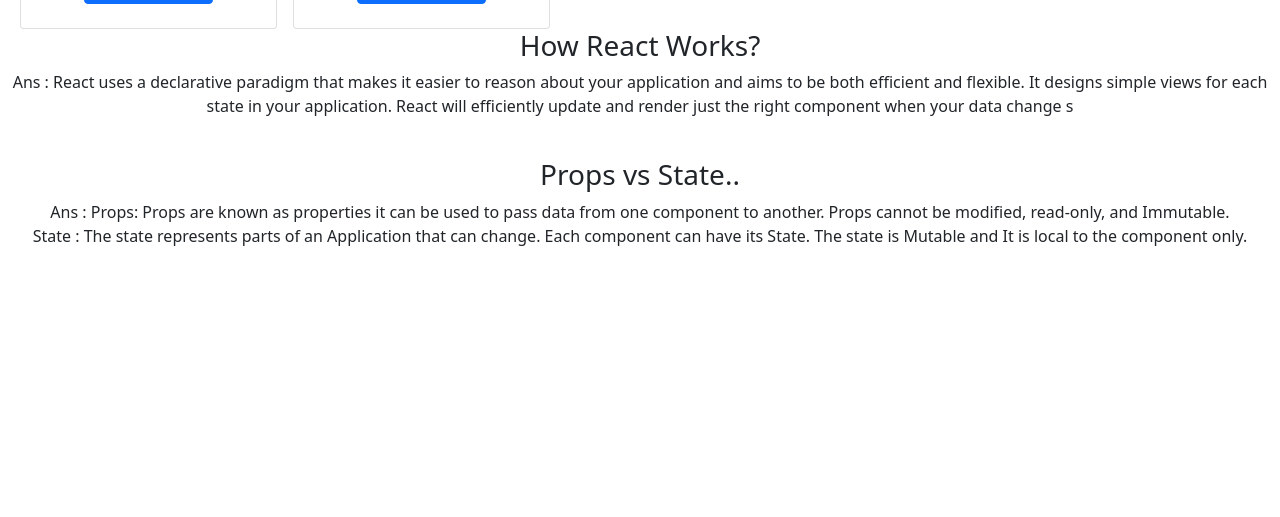
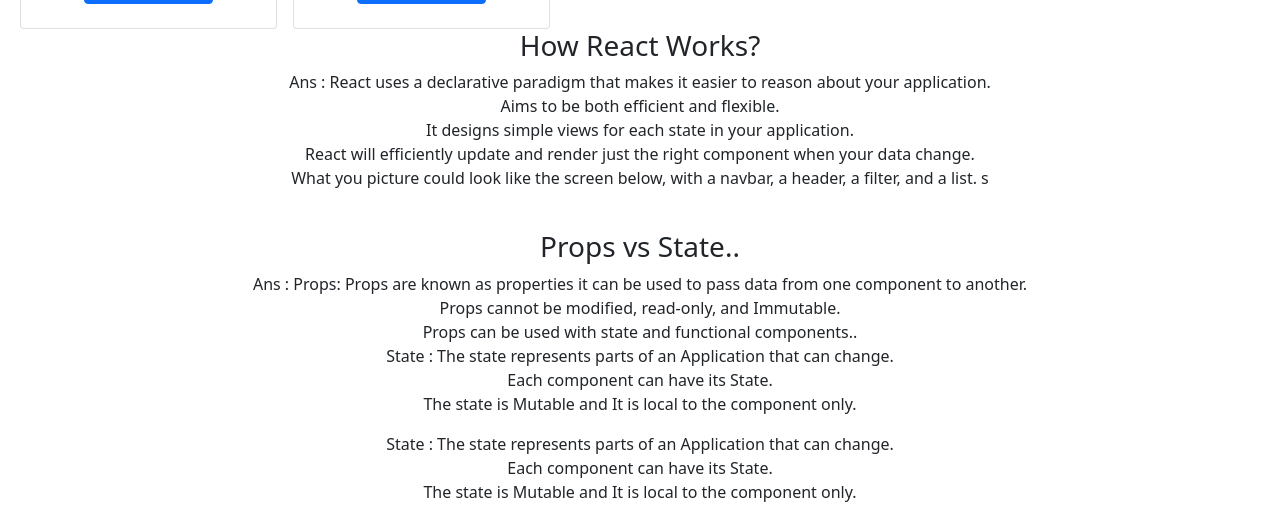
Before and after one commit to payeltilak/lucky-one, a React (Create React App) app: page / in a window 1280 px wide. Shown: the part 1293-1810 px from the top of the page. Before the commit the page ends 1557 px from the top, so only its background shows below. Built offline with nearby package versions, Linux system fonts and the light colour scheme.

Commit message:
changes & added ans

```diff
--- a/src/components/Question/Question.js
+++ b/src/components/Question/Question.js
@@ -4,15 +4,18 @@
     return (
         <div>
             <h3>How React Works?</h3>
-            <p>Ans : React uses a declarative paradigm that makes it easier to reason about your application and aims to be both efficient and flexible.
-                It designs simple views for each state in your application.
-                React will efficiently update and render just the right component when your data change
+            <p>Ans : React uses a declarative paradigm that makes it easier to reason about your application. <br />Aims to be both efficient and flexible.<br />
+                It designs simple views for each state in your application.<br />
+                React will efficiently update and render just the right component when your data change.<br />
+                What you picture could look like the screen below, with a navbar, a header, a filter, and a list.
                 s</p><br />
             <h3>Props vs State..</h3>
-            <p>Ans : Props: Props are known as properties it can be used to pass data from one component to another.
+            <p>Ans : Props: Props are known as properties it can be used to pass data from one component to another.<br />
                 Props cannot be modified, read-only, and Immutable.<br />
+                Props can be used with state and functional components..
 
-                <p>State : The state represents parts of an Application that can change. Each component can have its State. The state is Mutable and It is local to the component only.</p>
+                <p>State : The state represents parts of an Application that can change.<br /> Each component can have its State. <br />The state is Mutable and It is local to the component only.<br /></p>
+                <p>State : The state represents parts of an Application that can change.<br /> Each component can have its State. <br />The state is Mutable and It is local to the component only.<br /></p>
 
             </p>
         </div>
```
